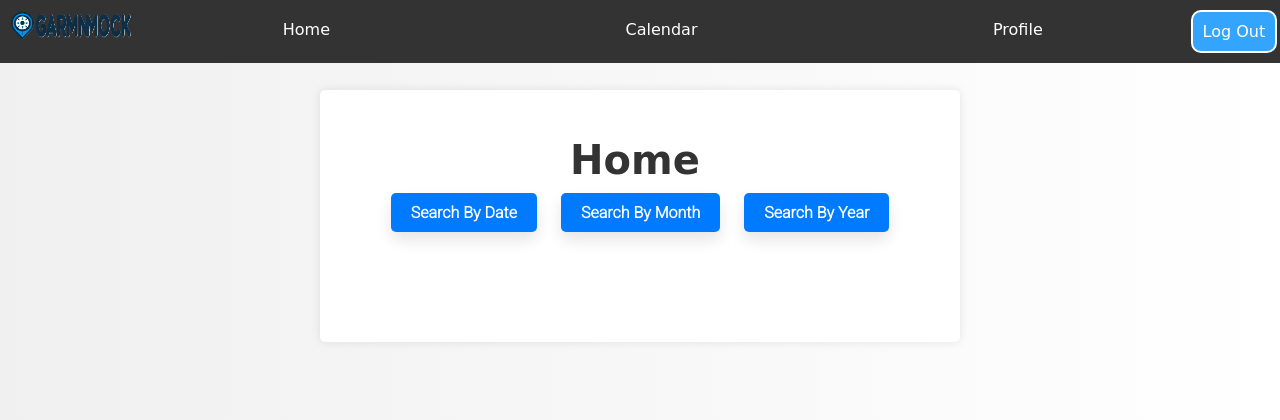
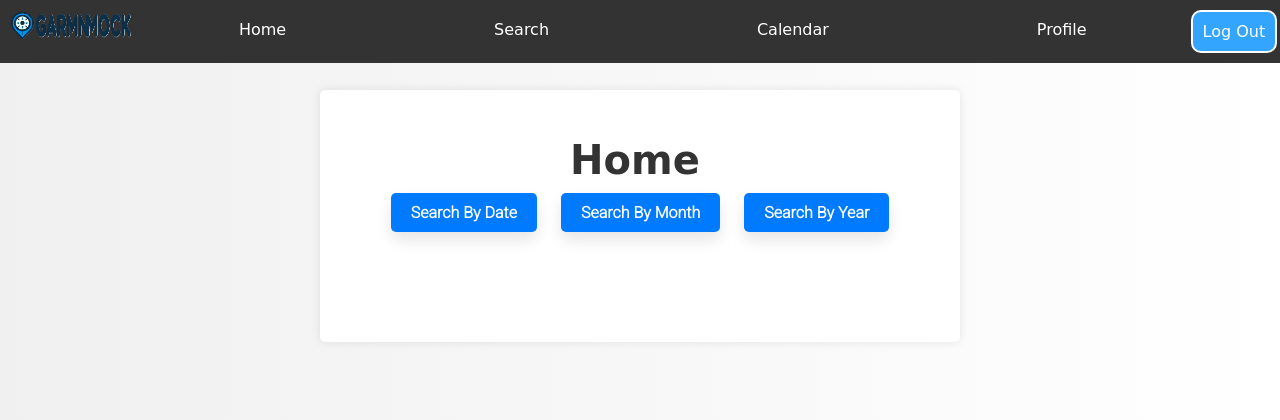
Before and after one commit to mattburke1999/GarminMock, a Flask app: page /searchPage in a window 1280 px wide. Shown: the top 420 px of the page. Run offline with Flask 3, Linux system fonts and the light colour scheme; the visitor is signed in with stand-in values (Sample User, id 1).

Commit message:
switched old home page to a search page

```diff
--- a/templates/base.html
+++ b/templates/base.html
@@ -14,6 +14,7 @@
         <img src="{{ url_for('static', filename='images/logo_word_menu.png') }}" alt="logo" style="width:100px; height:30px;">
         <nav class = "links">
             <a href = "{{ url_for('main.homePage_route') }}">Home</a>
+            <a href = "{{ url_for('main.searchPage_route') }}">Search</a>
             <a href = "{{ url_for('main.calendar_route') }}">Calendar</a>
             <a href = "{{ url_for('main.default_route') }}">Profile</a>
         </nav>
```
